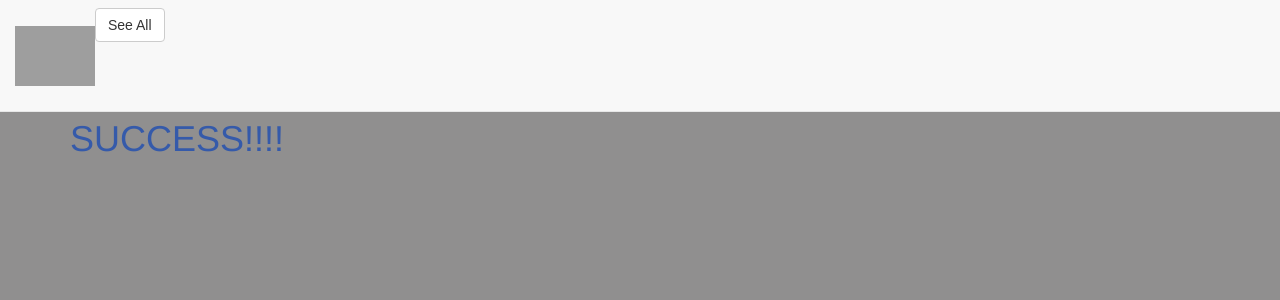
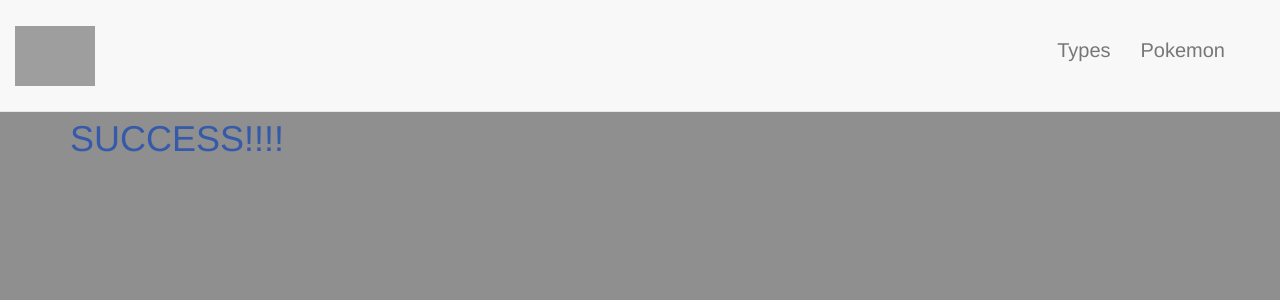
Before and after one commit to ben-ronda/pokedex, a PHP site: template views/profile.html.twig in a window 1280 px wide. Shown: the top 300 px of the page. Run offline with PHP 8.4, Linux system fonts and the light colour scheme; the template is opened without the code that fills it, so the values that code supplies are empty; some libraries are stand-ins or nearby versions; grey boxes are pictures that could not be loaded.

Commit message:
add functioning navbar to all pages

```diff
--- a/views/profile.html.twig
+++ b/views/profile.html.twig
@@ -5,18 +5,23 @@
     <title></title>
   </head>
   <body>
-    <nav class="navbar navbar-default navbar-fixed-top">
+    <!--Navbar-->
+    <nav class="navbar navbar-default navbar-fixed-top" toll="navigation">
       <div class="container-fluid">
         <div class="navbar-header">
-          <a class="navbar-brand" href="/index">
+          <a class="navbar-brand" href="#">
             <img alt="Brand" src="/images/pokemonTitle.png" class="pokelogo">
           </a>
         </div>
-        <form action="/pokemon_all" method="get">
-          <button type="submit" class="btn btn-default navbar-btn">See All</button>
-        </form>
+        <div>
+          <ul class = "nav navbar-nav navbar-right extra-link">
+            <li><a href="/types">Types</a></li>
+            <li><a href="/pokemon_all">Pokemon</a></li>
+          </ul>
+        </div>
       </div>
     </nav>
+    <!-- End Navbar -->
     <div class="container">
     <h1>SUCCESS!!!!</h1>
     </div>
--- a/web/css/styles.css
+++ b/web/css/styles.css
@@ -25,6 +25,12 @@ body {
 
 .navbar {
   margin-bottom: 100px;
+}
+
+.extra-link {
+  margin-right: 25px;
+  margin-top: 25px;
+  font-size: 20px;
 }
 
 .title {
```
Also changed, not shown: views/home.html.twig (+7 -1 lines), views/onepokemon.html.twig (+17 -3 lines), views/onetype.html.twig (+17 -3 lines), views/pokemon.html.twig (+9 -1 lines), views/type.html.twig (+17 -3 lines).
